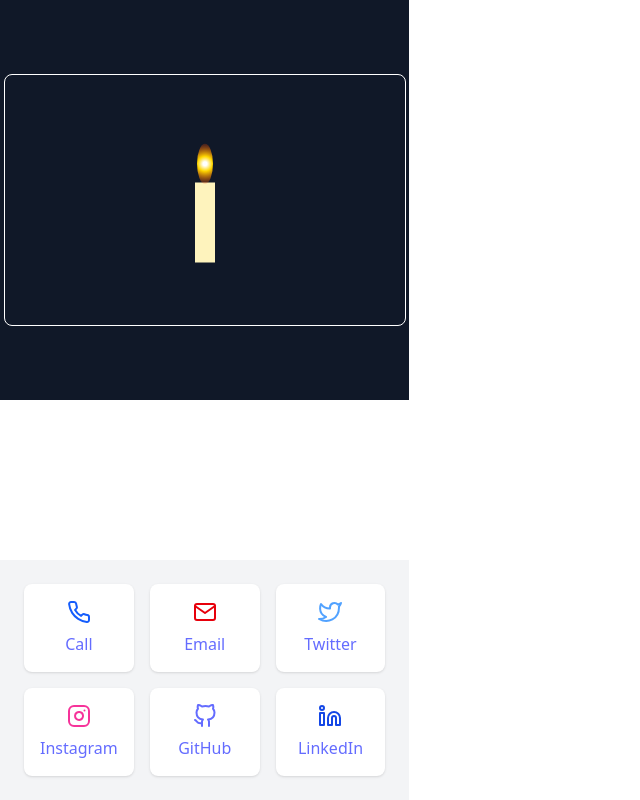
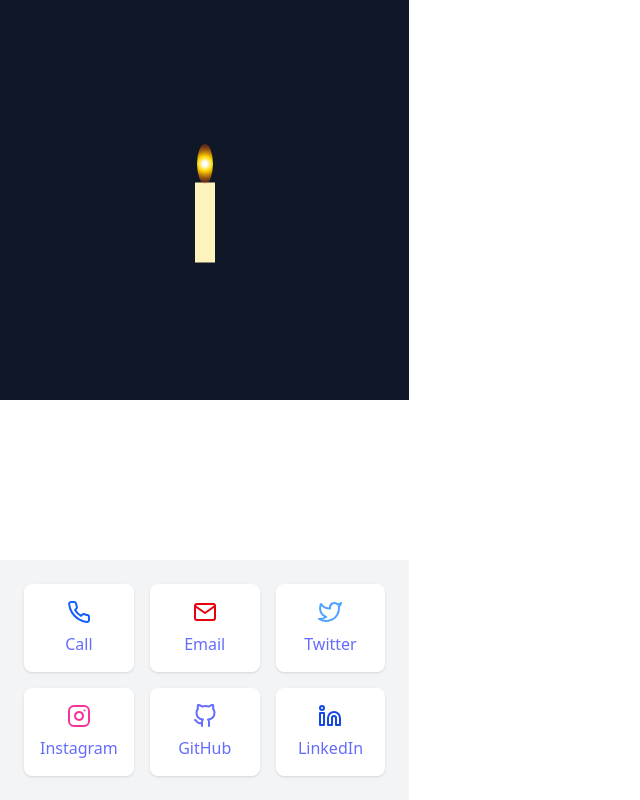
Before and after one commit to shokokb/com.tomoshibeee.www, a React app in the folder tomoshibeee-www/: page / in a window 1280 px wide. Shown: the whole page, without its empty margins (0-640 px from the left). Built offline with nearby package versions, Linux system fonts and the light colour scheme; the HTML template or start-up script is replaced by a standard one.

Commit message:
Remove canvas border

```diff
--- a/tomoshibeee-www/src/components/CandleCanvas.tsx
+++ b/tomoshibeee-www/src/components/CandleCanvas.tsx
@@ -51,8 +51,8 @@ function CandleCanvas() {
       ref={canvasRef}
       width={400}
       height={250}
-      className="border rounded-lg mx-auto"
-    ></canvas>
+      className=""
+      ></canvas>
   );
 }
 
```
